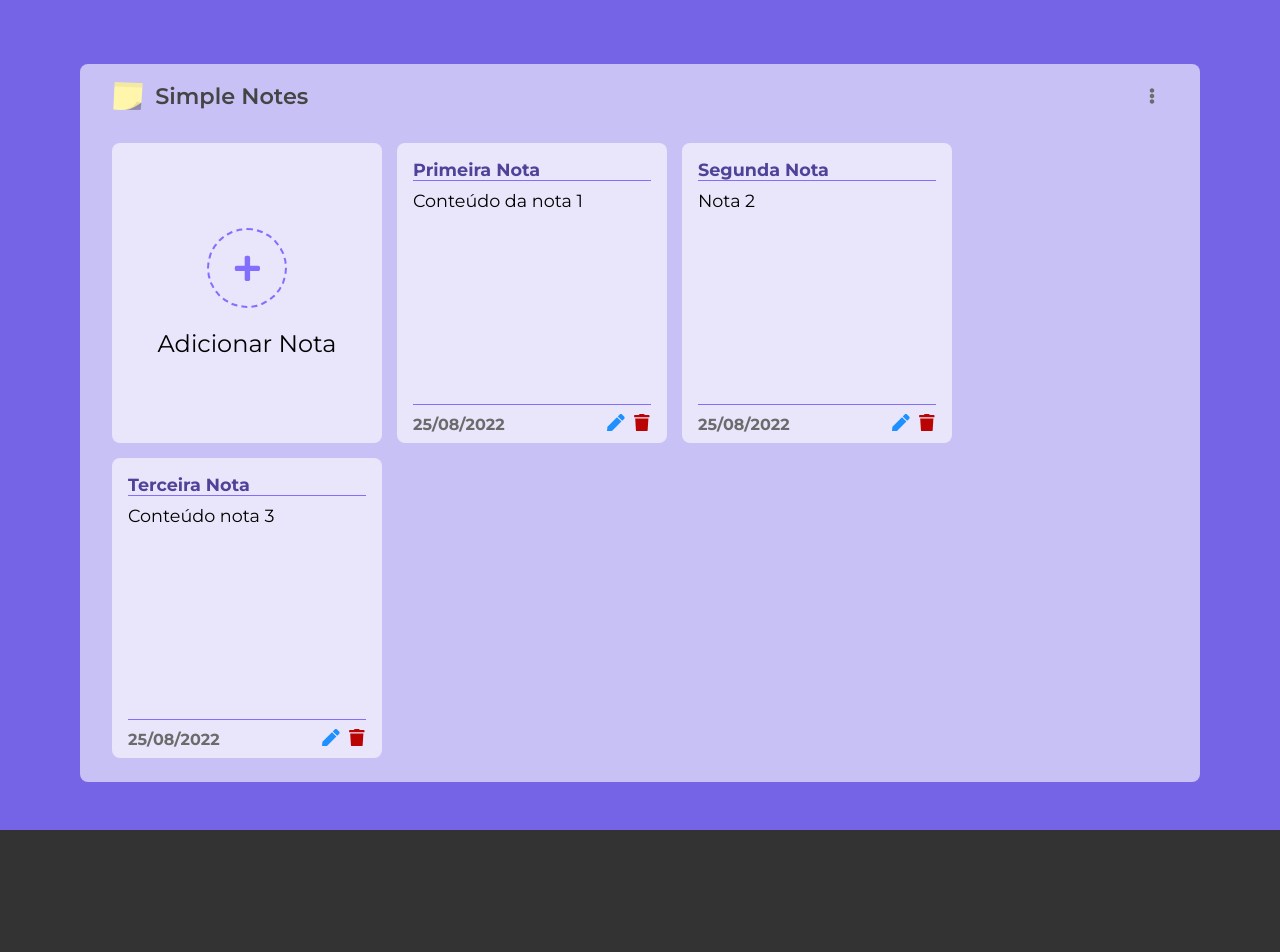
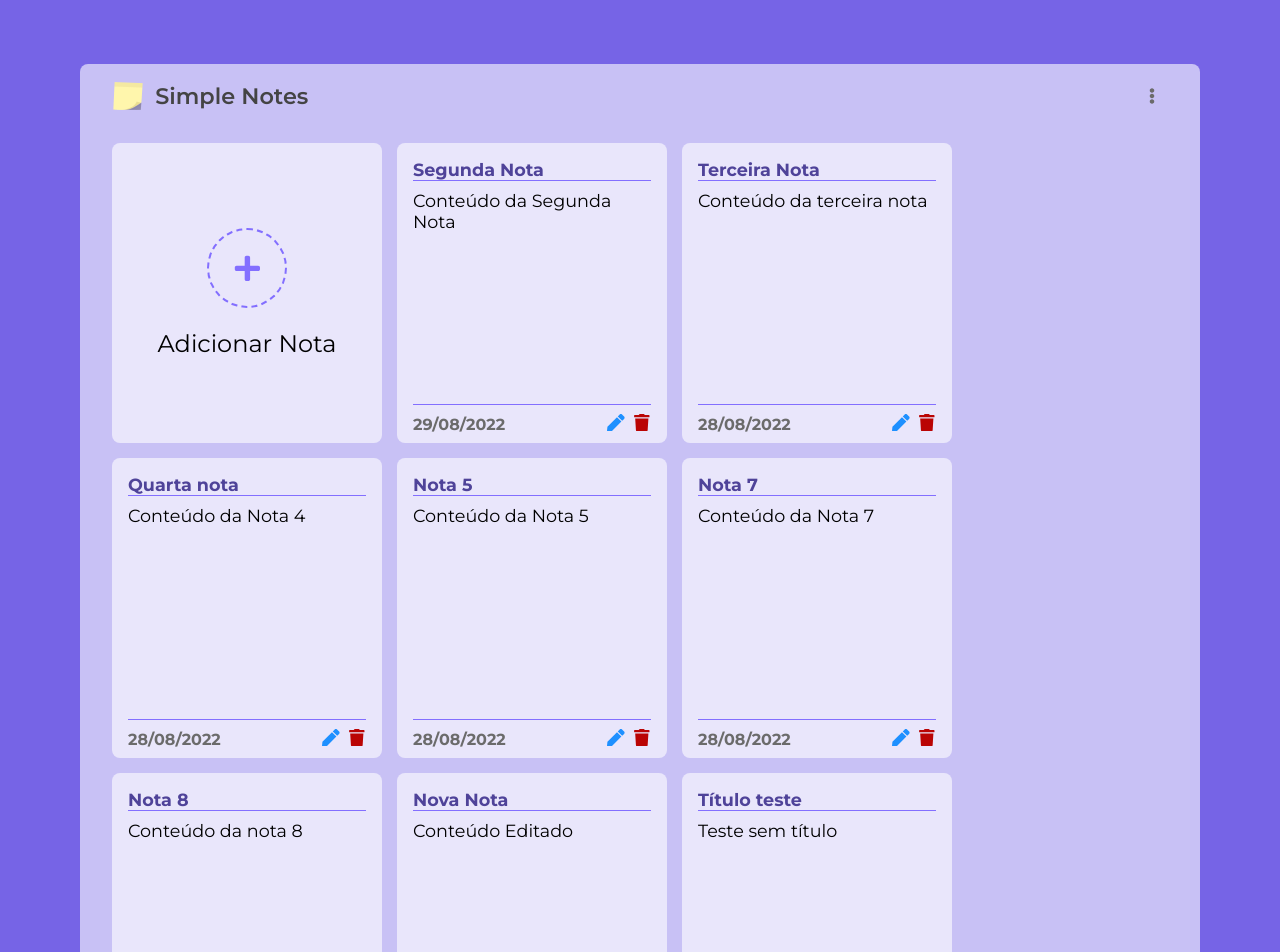
Before and after one commit to luizfelipeapolonio/simple-notes, a React (Create React App) app: page / in a window 1280 px wide. Shown: the top 952 px of the page. Before the commit the page ends 830 px from the top, so only its background shows below. Built offline with nearby package versions, Linux system fonts and the light colour scheme; data requests are answered from the project's data file.

Commit message:
Remove and Edit functions added

```diff
--- a/db.json
+++ b/db.json
@@ -1,22 +1,58 @@
 {
   "notes": [
     {
-      "datenote": "25/08/2022",
-      "title": "Primeira Nota",
-      "description": "Conteúdo da nota 1",
-      "id": 1
-    },
-    {
-      "datenote": "25/08/2022",
+      "datenote": "29/08/2022",
       "title": "Segunda Nota",
-      "description": "Nota 2",
+      "description": "Conteúdo da Segunda Nota",
       "id": 2
     },
     {
-      "datenote": "25/08/2022",
+      "datenote": "28/08/2022",
       "title": "Terceira Nota",
-      "description": "Conteúdo nota 3",
+      "description": "Conteúdo da terceira nota",
       "id": 3
+    },
+    {
+      "datenote": "28/08/2022",
+      "title": "Quarta nota",
+      "description": "Conteúdo da Nota 4",
+      "id": 4
+    },
+    {
+      "datenote": "28/08/2022",
+      "title": "Nota 5",
+      "description": "Conteúdo da Nota 5",
+      "id": 5
+    },
+    {
+      "datenote": "28/08/2022",
+      "title": "Nota 7",
+      "description": "Conteúdo da Nota 7",
+      "id": 7
+    },
+    {
+      "datenote": "28/08/2022",
+      "title": "Nota 8",
+      "description": "Conteúdo da nota 8",
+      "id": 8
+    },
+    {
+      "datenote": "29/08/2022",
+      "title": "Nova Nota",
+      "description": "Conteúdo Editado",
+      "id": 9
+    },
+    {
+      "datenote": "29/08/2022",
+      "description": "Teste sem título",
+      "id": 10,
+      "title": "Título teste"
+    },
+    {
+      "datenote": "29/08/2022",
+      "title": "Mais uma nota",
+      "description": "Teste editado",
+      "id": 11
     }
   ]
 }
--- a/src/App.js
+++ b/src/App.js
@@ -1,14 +1,17 @@
 import Container from './components/layout/Container';
 import Card from './components/layout/Card';
 import NoteCard from './components/layout/NoteCard';
-import ModalForm from './components/project/ModalForm';
+import ModalForm from './components/modal/ModalForm';
+import EditModalForm from './components/modal/EditModalForm';
 
 import { useState, useEffect } from 'react';
 
 function App() {
 
   const [isModalOpen, setIsModalOpen] = useState(false);
+  const [isEditModalOpen, setIsEditModalOpen] = useState(false);
   const [notes, setNotes] = useState([]);
+  const [noteToEdit, setNoteToEdit] = useState();
 
   // Loading of notes when the page is up
   useEffect(() => {
@@ -48,16 +51,88 @@ function App() {
     })
   }
 
+  // Remove note from database and update notes array State
+  // after fulfilled response
+  const removeNote = (id) => {
+    fetch(`http://localhost:5000/notes/${id}`, {
+      method: 'DELETE',
+      headers: {
+        'Content-type': 'application/json',
+      },
+    })
+    .then((resp) => resp.json())
+    .then(() => {
+      // State update function
+      updateState(id);
+    })
+    .catch((err) => {
+      console.log(`Ocorreu um erro: ${err}`);
+    })
+  }
 
- /* const addNote = (note) => {
-    const newNote = [...notes, note];
-    setNotes(newNote);
+  // Update notes array State after removing it
+  const updateState = (id) => {
+    let remove = notes.filter((note) => {
+      return note.id !== id
+    });
 
-    setIsModalOpen(false);
+    setNotes(remove);
+  }
 
-    console.log(newNote);
-  } */
 
+  // Edit and update the note
+  const submitEditedNote = (editedNote) => {
+    fetch(`http://localhost:5000/notes/${editedNote.id}`, {
+      method: 'PATCH',
+      headers: {
+        'Content-type': 'application/json',
+      },
+      body: JSON.stringify(editedNote),
+    })
+    .then((resp) => resp.json())
+    .then((data) => {
+      let update = notes.filter((note) => {
+        return note.id !== data.id
+      });
+
+      let newArray = [data, ...update];
+
+      setNotes(newArray);
+      setIsEditModalOpen(false);
+    })
+    .catch((err) => {
+      console.log(`Ocorreu um erro: ${err}`);
+    })
+  }
+
+  // Get the note data to edit
+  const editNote = (id) => {
+    let note = notes.filter((note) => {
+        return note.id === id
+    });
+
+    setIsEditModalOpen(true);
+    setNoteToEdit(note);
+    console.log(note);
+  }
+
+  // Edit Modal
+  // Close Edit Modal by clicking the X button
+  const closeEditModal = (e) => {
+    e.preventDefault();
+
+    setIsEditModalOpen(false);
+  }
+
+  // Close Modal by clicking outside of it
+  const handleEditOutsideClick = (e) => {
+    if(e.target.id === "modal"){
+        setIsEditModalOpen(false);
+      }
+  }
+
+
+  // Add Modal
   // Close Modal by clicking the X button
   const closeModal = (e) => {
     e.preventDefault();
@@ -82,13 +157,24 @@ function App() {
           handleSubmit={createNote}
         />
       )}
+      {isEditModalOpen && (
+        <EditModalForm
+          stateModal={closeEditModal}
+          outsideClick={handleEditOutsideClick}
+          handleSubmit={submitEditedNote}
+          edit={noteToEdit}
+      />
+      )}
       {notes && (
         notes.map((note) => (
           <NoteCard
+            id={note.id}
             key={note.id}
             title={note.title}
             content={note.description}
             date={note.datenote}
+            handleRemove={removeNote}
+            handleEdit={editNote}
           />
         ))
       )}
--- a/src/components/form/Input.js
+++ b/src/components/form/Input.js
@@ -1,6 +1,6 @@
 import styles from './Input.module.css';
 
-function Input({ type, name, text, placeholder, handleOnChange }) {
+function Input({ type, name, text, placeholder, handleOnChange, value }) {
     return (
         <div className={styles.form_input}>
             <label htmlFor={name}>{text}:</label>
@@ -9,6 +9,7 @@ function Input({ type, name, text, placeholder, handleOnChange }) {
                 name={name}
                 placeholder={placeholder}
                 onChange={handleOnChange}
+                value={value}
             />
         </div>
     );
--- a/src/components/form/TextArea.js
+++ b/src/components/form/TextArea.js
@@ -1,6 +1,6 @@
 import styles from './TextArea.module.css';
 
-function TextArea({ name, text, placeholder, handleOnChange }) {
+function TextArea({ name, text, placeholder, handleOnChange, value }) {
     return (
         <div className={styles.form_textarea}>
             <label htmlFor={name}>{text}:</label>
@@ -11,6 +11,7 @@ function TextArea({ name, text, placeholder, handleOnChange }) {
                     rows="4"
                     cols="50"
                     onChange={handleOnChange}
+                    value={value}
                 >
                 </textarea>
         </div>
--- a/src/components/layout/Container.js
+++ b/src/components/layout/Container.js
@@ -6,7 +6,7 @@ import { FaEllipsisV } from 'react-icons/fa';
 
 function Container({ children }) {
     return (
-        <div className={styles.main_container}>
+        <div className={styles.main_container} id="">
             <div className={styles.notes_container}>
                 <div className={styles.top_bar}>
                     <div className={styles.logo}>
--- a/src/components/layout/NoteCard.js
+++ b/src/components/layout/NoteCard.js
@@ -2,7 +2,17 @@ import styles from './NoteCard.module.css';
 
 import { FaPen, FaTrash } from 'react-icons/fa';
 
-function NoteCard({ title, content, date }) {
+function NoteCard({ id, title, content, date, handleRemove, handleEdit }) {
+
+    // Remove notecard
+    const remove = () => {
+        handleRemove(id);
+    }
+
+    const edit = () => {
+        handleEdit(id);
+    }
+
     return (
         <div className={styles.container}>
             <h3>{title}</h3>
@@ -16,10 +26,16 @@ function NoteCard({ title, content, date }) {
                     <p>{date}</p>
                 </div>
                 <div>
-                    <button className={styles.btn_edit}>
+                    <button
+                        className={styles.btn_edit}
+                        onClick={edit}
+                    >
                         <FaPen />
                     </button>
-                    <button className={styles.btn_delete}>
+                    <button
+                        className={styles.btn_delete}
+                        onClick={remove}
+                    >
                         <FaTrash />
                     </button>
                 </div>
--- a/src/components/layout/NoteCard.module.css
+++ b/src/components/layout/NoteCard.module.css
@@ -12,6 +12,7 @@
 .container h3 {
     font-size: 1.1em;
     color: #4f4399;
+    min-height: 1.1em;
     margin-bottom: 0.5em;
     border-bottom: 1px solid #836FFF;
     overflow: auto;
--- /dev/null
+++ b/src/components/modal/EditModalForm.js
@@ -0,0 +1,78 @@
+import HeaderForm from '../form/HeaderForm';
+import Input from '../form/Input';
+import TextArea from '../form/TextArea';
+import SubmitButton from '../form/SubmitButton';
+
+import styles from './ModalForm.module.css';
+
+import { useState, useEffect } from 'react';
+
+function EditModalForm({ stateModal, outsideClick, handleSubmit, edit }) {
+
+    // Getting date
+    const date = new Date();
+    const fullDate = date.toLocaleDateString();
+
+    const [id] = useState(edit[0].id);
+    const [notes, setNotes] = useState({datenote: fullDate, id});
+    const [title, setTitle] = useState(edit[0].title ? edit[0].title : '');
+    const [description, setDescription] = useState(
+        edit[0].description ? edit[0].description : ''
+    );
+
+    // Fill notes array when the modal is up and
+    // when there are changes in the inputs value
+    useEffect(() => {
+        setNotes({...notes, title, description});
+    }, [title, description])
+
+    // Getting the values of inputs and setting the notes State
+    const handleTitle = (e) => {
+        setTitle(e.target.value);
+    }
+
+    const handleDescription = (e) => {
+        setDescription(e.target.value);
+    }
+
+    // console.log(title);
+    // console.log(description);
+    console.log(notes);
+
+    // Submit the edited note by the prop handleSubmit as a function
+    const submit = (e) => {
+        e.preventDefault();
+
+        handleSubmit(notes);
+    }
+
+    return (
+        <div id="modal" className={styles.fade} onClick={outsideClick}>
+            <div className={styles.container_form}>
+                <form className={styles.form} onSubmit={submit}>
+                    <HeaderForm title="Editar Nota" onClose={stateModal}/>
+                    <Input
+                        type="text"
+                        name="title"
+                        text="Título"
+                        placeholder="Dê um título a sua nota"
+                        handleOnChange={handleTitle}
+                        value={title}
+                    />
+                    <TextArea
+                        text="Descrição"
+                        name="description"
+                        placeholder="Faça suas anotações..."
+                        handleOnChange={handleDescription}
+                        value={description}
+                    />
+                    <SubmitButton
+                        btnText="Salvar"
+                    />
+                </form>
+            </div>
+        </div>
+    );
+}
+
+export default EditModalForm;
--- a/src/components/project/ModalForm.js
+++ b/src/components/modal/ModalForm.js
@@ -9,11 +9,11 @@ import { useState } from 'react';
 
 function ModalForm({ stateModal, outsideClick, handleSubmit }) {
 
+    // Getting date
     const date = new Date();
     const fullDate = date.toLocaleDateString();
 
     const [notes, setNotes] = useState({datenote: fullDate});
-
 
     // Getting the values of inputs and setting the notes State
     const handleChange = (e) => {
```
Also changed, not shown: src/index.css (+12 -0 lines), src/components/layout/Container.module.css (line endings or trailing spaces), src/components/modal/ModalForm.module.css (renamed from src/components/project/ModalForm.module.css).
